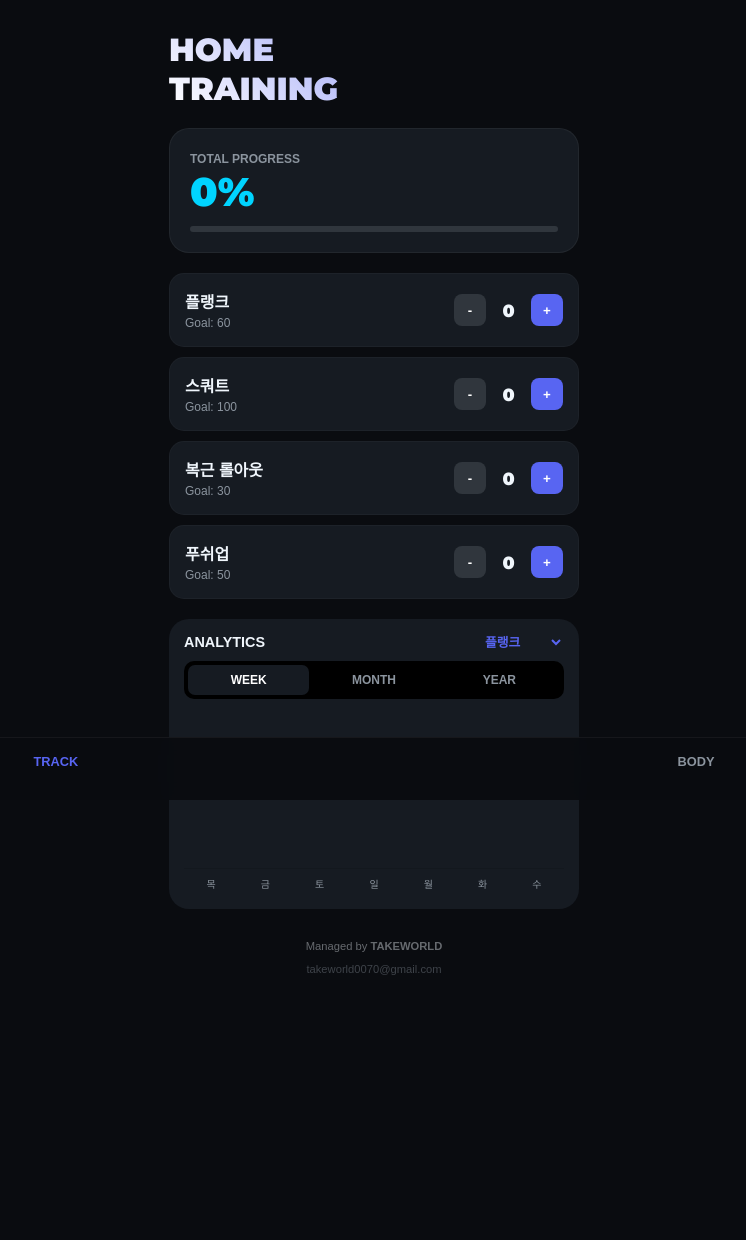
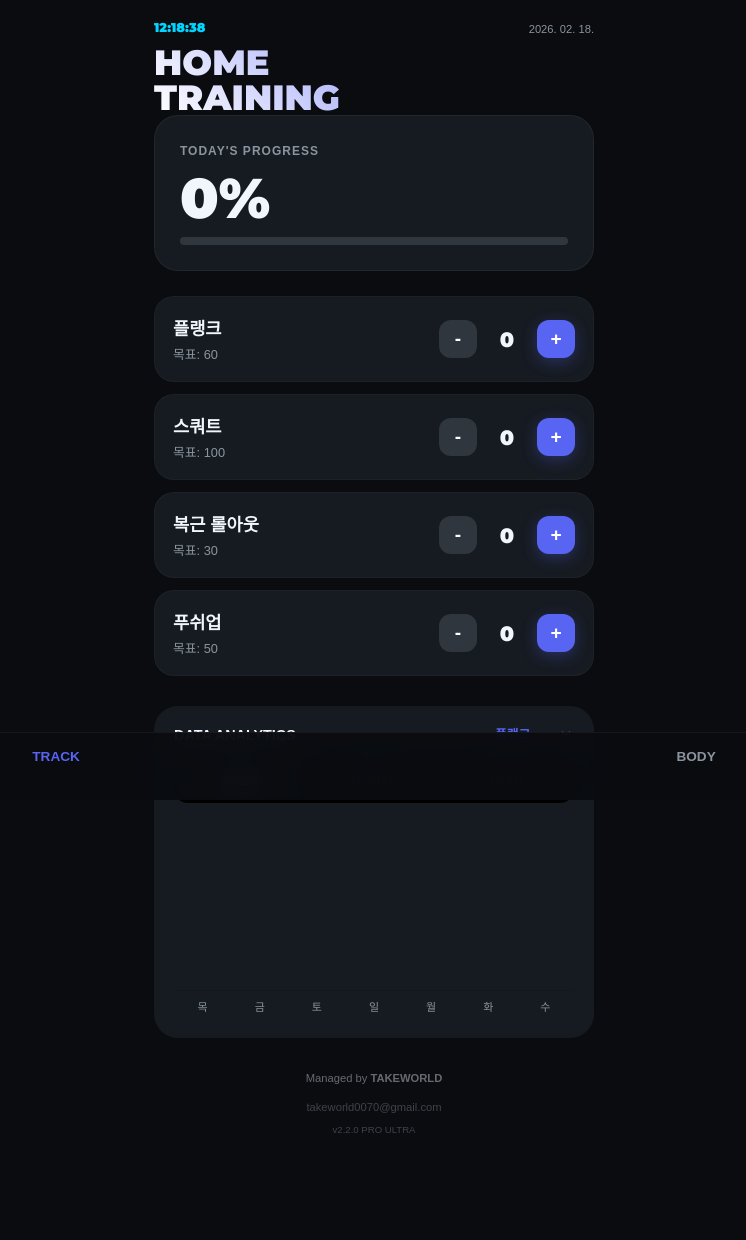
Before and after one commit to takeworld0070-cloud/myhomet, a plain HTML site: page index.html in a window 1280 px wide. Shown: the whole page, without its empty margins (266-1012 px from the left). Before the commit the page ends 1195 px from the top, so only its background shows below. Drawn offline with nearby package versions, Linux system fonts and the light colour scheme; a web font is replaced by a local one.

Commit message:
Update index.html for styling and content changes

```diff
--- a/index.html
+++ b/index.html
@@ -3,72 +3,84 @@
 <head>
     <meta charset="UTF-8">
     <meta name="viewport" content="width=device-width, initial-scale=1.0, maximum-scale=1.0, user-scalable=no">
-    <title>TAKEWORLD S2 REAL</title>
+    <title>TAKEWORLD S2 PRO</title>
     <script src="https://cdn.jsdelivr.net/npm/chart.js"></script>
     <style>
         @import url('https://fonts.googleapis.com/css2?family=Montserrat:wght@900&family=Pretendard:wght@400;700;900&display=swap');
-        :root { --bg: #0a0c10; --card: #161b22; --primary: #5865f2; --accent: #00d4ff; --text: #f0f6fc; --sub: #8b949e; }
+        :root { --bg: #0a0c10; --card: #161b22; --primary: #5865f2; --accent: #00d4ff; --text: #f0f6fc; --sub: #8b949e; --danger: #ef4444; }
+
         * { box-sizing: border-box; -webkit-tap-highlight-color: transparent; }
         body { background-color: var(--bg); margin: 0; color: var(--text); font-family: 'Pretendard', sans-serif; overflow-x: hidden; padding-bottom: 100px; }
-        .container { width: 100%; max-width: 450px; margin: 0 auto; padding: 20px; }
+        .container { width: 100%; max-width: 480px; margin: 0 auto; padding: 20px; }
 
-        /* 타이틀 */
-        .main-title { font-family: 'Montserrat', sans-serif; font-size: 2rem; font-weight: 900; background: linear-gradient(45deg, #fff, var(--primary)); -webkit-background-clip: text; -webkit-text-fill-color: transparent; margin: 10px 0 20px 0; }
+        /* [상단 헤더] 날짜/시간 추가 */
+        .header-info { display: flex; justify-content: space-between; align-items: flex-end; margin-bottom: 10px; }
+        .current-time { font-size: 0.8rem; color: var(--accent); font-weight: 700; font-family: 'Montserrat'; }
+        .main-title { font-family: 'Montserrat', sans-serif; font-size: 2.2rem; font-weight: 900; background: linear-gradient(45deg, #fff, var(--primary)); -webkit-background-clip: text; -webkit-text-fill-color: transparent; line-height: 1; }
 
-        /* 대시보드 */
-        .dashboard { background: var(--card); padding: 20px; border-radius: 20px; border: 1px solid rgba(255,255,255,0.05); margin-bottom: 20px; }
-        .score-val { font-family: 'Montserrat', sans-serif; font-size: 2.5rem; font-weight: 900; color: var(--accent); }
-        .bar-bg { width: 100%; height: 6px; background: #30363d; border-radius: 10px; margin-top: 10px; overflow: hidden; }
-        .bar-fill { height: 100%; background: var(--primary); transition: width 0.5s ease; }
+        /* [대시보드] */
+        .dashboard { background: var(--card); padding: 25px; border-radius: 24px; border: 1px solid rgba(255,255,255,0.05); margin-bottom: 25px; }
+        .score-label { font-size: 0.75rem; font-weight: 800; color: var(--sub); letter-spacing: 1px; }
+        .score-val { font-family: 'Montserrat', sans-serif; font-size: 3.5rem; font-weight: 900; color: var(--text); margin: 5px 0; }
+        .bar-bg { width: 100%; height: 8px; background: #30363d; border-radius: 10px; overflow: hidden; }
+        .bar-fill { height: 100%; background: linear-gradient(90deg, var(--primary), var(--accent)); transition: width 0.6s ease; }
 
-        /* 운동 리스트 */
-        .item-card { background: var(--card); padding: 15px; border-radius: 15px; margin-bottom: 10px; display: flex; align-items: center; border: 1px solid rgba(255,255,255,0.03); }
+        /* [운동 리스트] */
+        .item-card { background: var(--card); padding: 18px; border-radius: 20px; margin-bottom: 12px; display: flex; align-items: center; border: 1px solid rgba(255,255,255,0.03); }
         .item-info { flex: 1; }
-        .item-name { font-size: 1rem; font-weight: 800; display: block; }
-        .item-goal { font-size: 0.75rem; color: var(--sub); }
-        .item-ctrl { display: flex; align-items: center; gap: 10px; }
-        .btn-sq { width: 32px; height: 32px; border: none; border-radius: 8px; background: #30363d; color: white; font-weight: 800; }
-        .val { font-family: 'Montserrat', sans-serif; font-size: 1.1rem; font-weight: 800; min-width: 25px; text-align: center; }
+        .item-name { font-size: 1.1rem; font-weight: 800; display: block; margin-bottom: 4px; }
+        .item-goal { font-size: 0.8rem; color: var(--sub); }
+        .item-ctrl { display: flex; align-items: center; gap: 15px; }
+        .btn-sq { width: 38px; height: 38px; border: none; border-radius: 12px; background: #30363d; color: white; font-weight: 900; font-size: 1.2rem; }
+        .btn-plus { background: var(--primary); box-shadow: 0 4px 15px rgba(88,101,242,0.3); }
+        .val { font-family: 'Montserrat', sans-serif; font-size: 1.3rem; font-weight: 900; min-width: 30px; text-align: center; }
 
-        /* 그래프 섹션 (한눈에 들어오게!) */
-        .stats-card { background: var(--card); padding: 15px; border-radius: 20px; margin-top: 20px; }
-        .chart-container { position: relative; width: 100%; height: 180px; } /* 높이 고정으로 가독성 확보 */
-        .tabs { display: flex; gap: 4px; background: #000; padding: 4px; border-radius: 10px; margin-bottom: 15px; }
-        .tab { flex: 1; border: none; background: none; color: var(--sub); padding: 8px; font-weight: 800; font-size: 0.75rem; border-radius: 7px; cursor: pointer; }
+        /* [S1 스타일 데이터 섹션] */
+        .stats-section { background: var(--card); padding: 20px; border-radius: 24px; margin-top: 30px; }
+        .tabs { display: flex; gap: 5px; background: #000; padding: 5px; border-radius: 14px; margin: 15px 0; }
+        .tab { flex: 1; border: none; background: none; color: var(--sub); padding: 10px; font-weight: 800; border-radius: 10px; font-size: 0.8rem; }
         .tab.active { background: var(--card); color: white; }
+        .chart-box { height: 200px; width: 100%; }
 
-        /* 사진 삭제 버튼 포함 그리드 */
-        .photo-grid { display: grid; grid-template-columns: 1fr 1fr; gap: 10px; }
-        .photo-item { position: relative; border-radius: 12px; overflow: hidden; }
-        .btn-x { position: absolute; top: 5px; right: 5px; background: red; color: white; border: none; border-radius: 50%; width: 20px; height: 20px; font-size: 12px; font-weight: 900; }
+        /* [바디 프로필] */
+        .photo-grid { display: grid; grid-template-columns: 1fr 1fr; gap: 12px; }
+        .photo-item { position: relative; border-radius: 18px; overflow: hidden; border: 1px solid rgba(255,255,255,0.05); }
+        .btn-del { position: absolute; top: 8px; right: 8px; background: var(--danger); color: white; border: none; border-radius: 50%; width: 24px; height: 24px; font-weight: 900; }
 
-        /* 하단 네비 */
-        .nav { position: fixed; bottom: 0; left: 0; right: 0; background: rgba(10, 12, 16, 0.95); backdrop-filter: blur(10px); display: flex; justify-content: space-around; padding: 15px 0 30px; border-top: 1px solid rgba(255,255,255,0.05); }
-        .nav-item { border: none; background: none; color: var(--sub); font-weight: 800; font-size: 0.8rem; }
+        /* [네비게이션] */
+        .nav { position: fixed; bottom: 0; left: 0; right: 0; background: rgba(10, 12, 16, 0.95); backdrop-filter: blur(15px); display: flex; justify-content: space-around; padding: 15px 0 35px; border-top: 1px solid rgba(255,255,255,0.05); z-index: 1000; }
+        .nav-item { border: none; background: none; color: var(--sub); font-weight: 800; font-size: 0.85rem; }
         .nav-item.active { color: var(--primary); }
 
-        .footer { text-align: center; padding: 20px 0 100px; opacity: 0.4; font-size: 0.7rem; }
+        .footer { text-align: center; padding: 20px 0 100px; opacity: 0.4; font-size: 0.7rem; line-height: 1.6; }
+        .version { display: block; font-size: 0.6rem; margin-top: 5px; color: var(--sub); }
+
         .page { display: none; }
-        .active-page { display: block; animation: fadeIn 0.3s; }
-        @keyframes fadeIn { from { opacity: 0; } to { opacity: 1; } }
+        .active-page { display: block; animation: fadeIn 0.4s ease-out; }
+        @keyframes fadeIn { from { opacity: 0; transform: translateY(10px); } to { opacity: 1; transform: translateY(0); } }
     </style>
 </head>
 <body>
 
 <div class="container">
     <div id="homePage" class="page active-page">
+        <div class="header-info">
+            <div id="liveTime" class="current-time">00:00:00</div>
+            <div id="liveDate" style="font-size: 0.7rem; color:var(--sub);">2026.02.18</div>
+        </div>
         <div class="main-title">HOME<br>TRAINING</div>
+
         <div class="dashboard">
-            <span style="font-size:0.75rem; font-weight:800; color:var(--sub);">TOTAL PROGRESS</span>
+            <span class="score-label">TODAY'S PROGRESS</span>
             <div class="score-val" id="totalScore">0%</div>
             <div class="bar-bg"><div id="mainBar" class="bar-fill" style="width: 0%"></div></div>
         </div>
 
         <div id="routineList"></div>
 
-        <div class="stats-card">
-            <div style="display:flex; justify-content:space-between; margin-bottom:10px;">
-                <span style="font-weight:900; font-size:0.9rem;">ANALYTICS</span>
+        <div class="stats-section">
+            <div style="display:flex; justify-content:space-between; align-items:center;">
+                <span style="font-weight:900; font-size:0.9rem;">DATA ANALYTICS</span>
                 <select id="statType" onchange="drawChart()" style="background:none; border:none; color:var(--primary); font-weight:900; font-size:0.8rem;"></select>
             </div>
             <div class="tabs">
@@ -76,20 +88,21 @@
                 <button class="tab" onclick="changeRange('month', this)">MONTH</button>
                 <button class="tab" onclick="changeRange('year', this)">YEAR</button>
             </div>
-            <div class="chart-container"><canvas id="myChart"></canvas></div>
+            <div class="chart-box"><canvas id="myChart"></canvas></div>
         </div>
     </div>
 
     <div id="photoPage" class="page">
-        <div class="main-title">EVOLUTION</div>
+        <div class="main-title" style="margin-top:20px;">BODY<br>EVOLUTION</div>
         <input type="file" id="photoIn" accept="image/*" style="display:none" onchange="addPhoto(this)">
-        <button onclick="document.getElementById('photoIn').click()" style="width:100%; padding:18px; background:var(--primary); border:none; border-radius:15px; color:white; font-weight:900; margin-bottom:20px;">📷 ADD PHOTO</button>
+        <button onclick="document.getElementById('photoIn').click()" style="width:100%; padding:20px; background:var(--primary); border:none; border-radius:20px; color:white; font-weight:900; margin-bottom:25px; box-shadow: 0 10px 20px rgba(88,101,242,0.2);">📷 ADD NEW SHOT</button>
         <div id="photoGrid" class="photo-grid"></div>
     </div>
 
     <footer class="footer">
         <p>Managed by <strong>TAKEWORLD</strong></p>
         <a href="mailto:takeworld0070@gmail.com" style="color:var(--sub); text-decoration:none;">takeworld0070@gmail.com</a>
+        <span class="version">v2.2.0 PRO ULTRA</span>
     </footer>
 </div>
 
@@ -99,12 +112,21 @@
 </nav>
 
 <script>
-    // S1 데이터 키값 그대로 복구
+    // [데이터 보존] S1과 동일한 키값 사용
     let history = JSON.parse(localStorage.getItem('workoutHistory')) || {};
     let photos = JSON.parse(localStorage.getItem('bodyPhotos')) || [];
     let curRange = 'week', chart;
     const routines = ["플랭크", "스쿼트", "복근 롤아웃", "푸쉬업"];
     const goals = { "플랭크": 60, "스쿼트": 100, "복근 롤아웃": 30, "푸쉬업": 50 };
+
+    // [실시간 시간 업데이트]
+    function updateClock() {
+        const now = new Date();
+        document.getElementById('liveTime').innerText = now.toLocaleTimeString('en-US', { hour12: false });
+        document.getElementById('liveDate').innerText = now.toLocaleDateString('ko-KR', { year: 'numeric', month: '2-digit', day: '2-digit' });
+    }
+    setInterval(updateClock, 1000);
+    updateClock();
 
     function go(p, el) {
         document.querySelectorAll('.page').forEach(x => x.classList.remove('active-page'));
@@ -125,11 +147,11 @@
             const count = (history[today] && history[today][name]) || 0;
             curS += Math.min(count, goals[name]); goalS += goals[name];
             list.innerHTML += `<div class="item-card">
-                <div class="item-info"><span class="item-name">${name}</span><span class="item-goal">Goal: ${goals[name]}</span></div>
+                <div class="item-info"><span class="item-name">${name}</span><span class="item-goal">목표: ${goals[name]}</span></div>
                 <div class="item-ctrl">
                     <button class="btn-sq" onclick="upd('${name}',-1)">-</button>
                     <span class="val">${count}</span>
-                    <button class="btn-sq" style="background:var(--primary)" onclick="upd('${name}',1)">+</button>
+                    <button class="btn-sq btn-plus" onclick="upd('${name}',1)">+</button>
                 </div>
             </div>`;
         });
@@ -192,8 +214,8 @@
         if(chart) chart.destroy();
         chart = new Chart(ctx, {
             type: 'bar',
-            data: { labels, datasets: [{ data, backgroundColor: '#5865f2', borderRadius: 5 }] },
-            options: { responsive: true, maintainAspectRatio: false, plugins: { legend: { display: false } }, scales: { y: { display: false }, x: { grid: { display: false }, ticks: { color: '#8b949e', font: { size: 10 } } } } }
+            data: { labels, datasets: [{ data, backgroundColor: '#5865f2', borderRadius: 6 }] },
+            options: { responsive: true, maintainAspectRatio: false, plugins: { legend: { display: false } }, scales: { y: { display: false }, x: { grid: { display: false }, ticks: { color: '#8b949e', font: { size: 11 } } } } }
         });
     }
 
@@ -210,7 +232,7 @@
     function renderPhotos() {
         document.getElementById('photoGrid').innerHTML = photos.map(p => `
             <div class="photo-item"><img src="${p.src}" style="width:100%; aspect-ratio:1; object-fit:cover;">
-            <button onclick="delPhoto(${p.id})" class="btn-x">×</button></div>
+            <button onclick="delPhoto(${p.id})" class="btn-del">×</button></div>
         `).join('');
     }
     function delPhoto(id) { if(confirm("삭제하시겠습니까?")) { photos = photos.filter(p => p.id !== id); localStorage.setItem('bodyPhotos', JSON.stringify(photos)); renderPhotos(); } }
```
